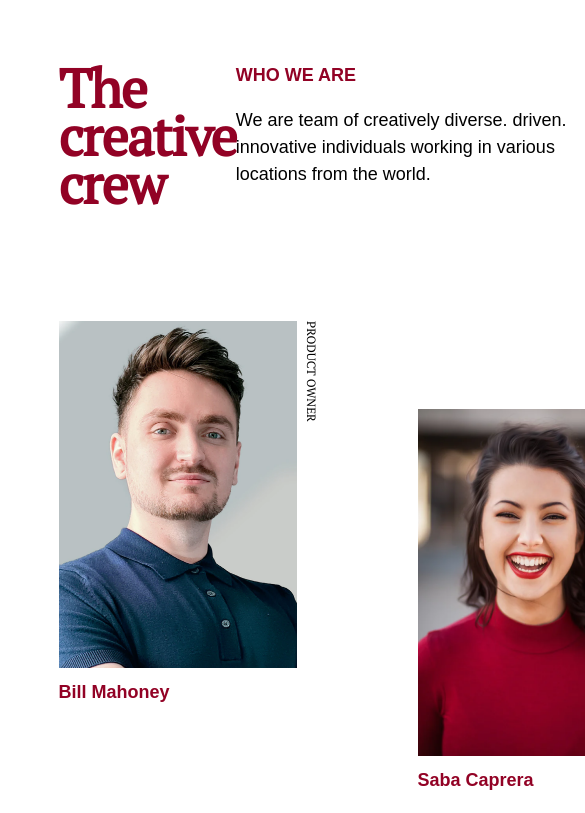
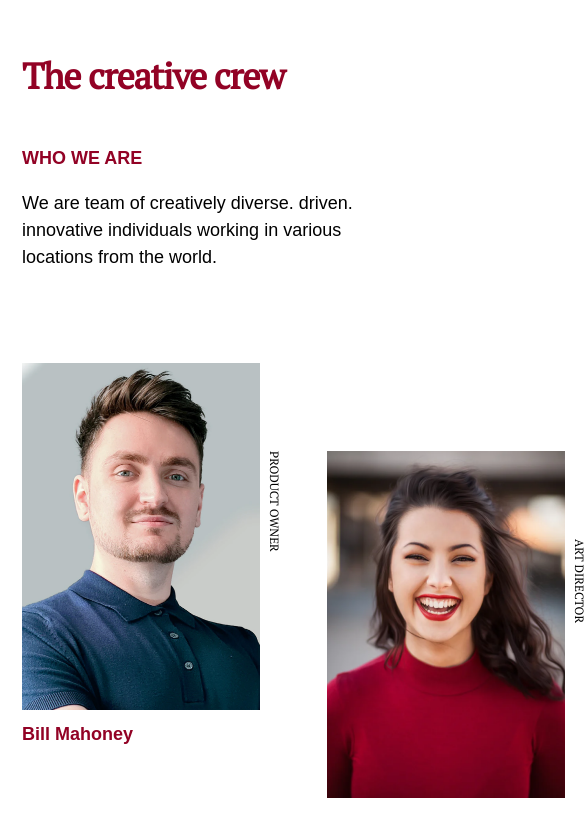
Before and after one commit to Profsain/startup-team-page, a website: page index.html in a window 390 px wide. Shown: the top 813 px of the page, 585 px wide, since content can reach past the window. Drawn offline with Linux system fonts and the light colour scheme.

Commit message:
Add mobile responsiveness

```diff
--- a/assets/styles/styles.css
+++ b/assets/styles/styles.css
@@ -15,6 +15,7 @@ body {
 }
 
 .container {
+  width: 100vw;
   padding: 5% 15%;
   font-family: 'Poppins', sans-serif;
 }
@@ -30,10 +31,14 @@ body {
   font-family: 'PT Serif', serif;
   font-style: normal;
   font-weight: 700;
-  font-size: 36px;
+  font-size: clamp(1.5rem, 2.5vw, 4rem);
   line-height: 48px;
   letter-spacing: -0.045em;
   color: var(--primary-color);
+}
+
+.intro {
+  width: 390px;
 }
 
 .intro h2 {
@@ -47,8 +52,6 @@ body {
 }
 
 .intro p {
-  width: 390px;
-  max-width: 100%;
   height: 87px;
   font-style: normal;
   font-weight: 400;
@@ -87,15 +90,17 @@ body {
   height: 471px;
 }
 
-.team-down {
+.profile-section div:nth-child(2) {
+  padding-top: 88px;
+}
+
+.profile-section div:nth-child(5) {
   padding-top: 88px;
 }
 
 .team img {
   width: 238px;
   height: 347px;
-  /* width: 100%;
-  height: auto; */
 }
 
 .name {
@@ -120,3 +125,28 @@ body {
   font-size: 14px;
   line-height: 17px;
 }
+
+@media only screen and (max-width: 768px) {
+  .container {
+    padding: 22px;
+  }
+  .top-section {
+    flex-direction: column;
+    align-items: flex-start;
+    justify-content: flex-start;
+  }
+
+  .intro h2 {
+    padding: 0;
+  }
+
+  .profile-section {
+    grid-template-columns: repeat(2, auto);
+    gap: 0;
+  }
+
+  .profile-section div:nth-child(even) {
+    padding-top: 88px;
+  }
+
+}
```
